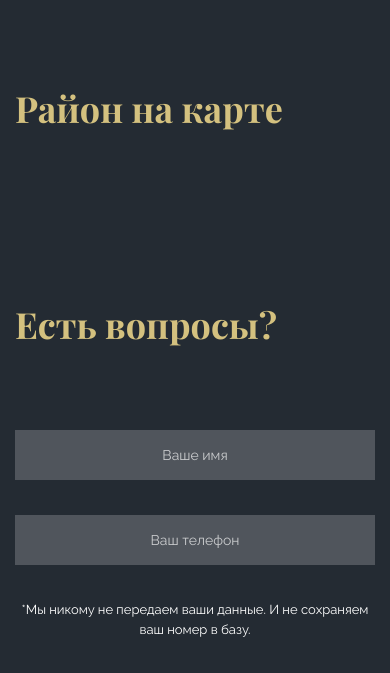
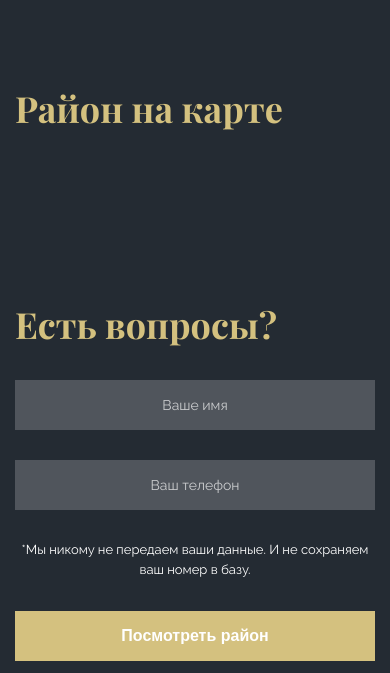
Before and after one commit to adastion/loft-house, a plain HTML site: page index.html in a window 390 px wide. Shown: the part 3590-4263 px from the top of the page. Drawn offline with Linux system fonts and the light colour scheme.

Commit message:
creating questions.css

```diff
--- a/index.html
+++ b/index.html
@@ -136,7 +136,7 @@
           <input id="username" class="btn form__field" type="text" placeholder="Ваше имя">
           <label for="userNumber" class="visually-hidden">телефон пользователя</label>
           <input id="userNumber" class="btn form__field" type="text" placeholder="Ваш телефон">
-          <p class="form__message">*Мы никому не передаем ваши данные. И не сохраняем ваш номер в базу.</p>
+          <p class="form__message questions__message">*Мы никому не передаем ваши данные. И не сохраняем ваш номер в базу.</p>
           <button class="btn">Посмотреть район</button>
         </form>
       </div>
--- /dev/null
+++ b/src/styles/components/questions.css
@@ -0,0 +1,39 @@
+.questions {
+  .title--secondary {
+    & + * {
+      margin-top: 3.8rem;
+    }
+  }
+
+  .container {
+    padding-bottom: 18rem;
+  }
+}
+
+.questions__form {
+  display: grid;
+  grid-template-columns: repeat(4, 1fr);
+  gap: 3rem;
+
+  @media (max-width: 922px) {
+    grid-template-columns: repeat(2, 1fr);
+  }
+
+  @media (max-width: 768px) {
+    grid-template-columns: auto;
+  }
+}
+
+.questions__message {
+  grid-row: 1/2;
+  grid-column: 1/2;
+
+  @media (max-width: 922px) {
+    grid-row: 2/3;
+    grid-column: 1/2;
+  }
+
+  @media (max-width: 768px) {
+    grid-row: 3/4;
+  }
+}
--- a/style.css
+++ b/style.css
@@ -9,9 +9,10 @@
 @import "src/styles/components/logo.css";
 @import "src/styles/components/icon.css";
 @import "src/styles/components/buttons.css";
+@import "src/styles/components/navigation.css";
 @import "src/styles/components/header.css";
 @import "src/styles/components/testimonials.css";
 @import "src/styles/components/apartments.css";
 @import "src/styles/components/contacts.css";
-@import "src/styles/components/navigation.css";
+@import "src/styles/components/questions.css";
 @import "src/styles/components/footer.css";
```
